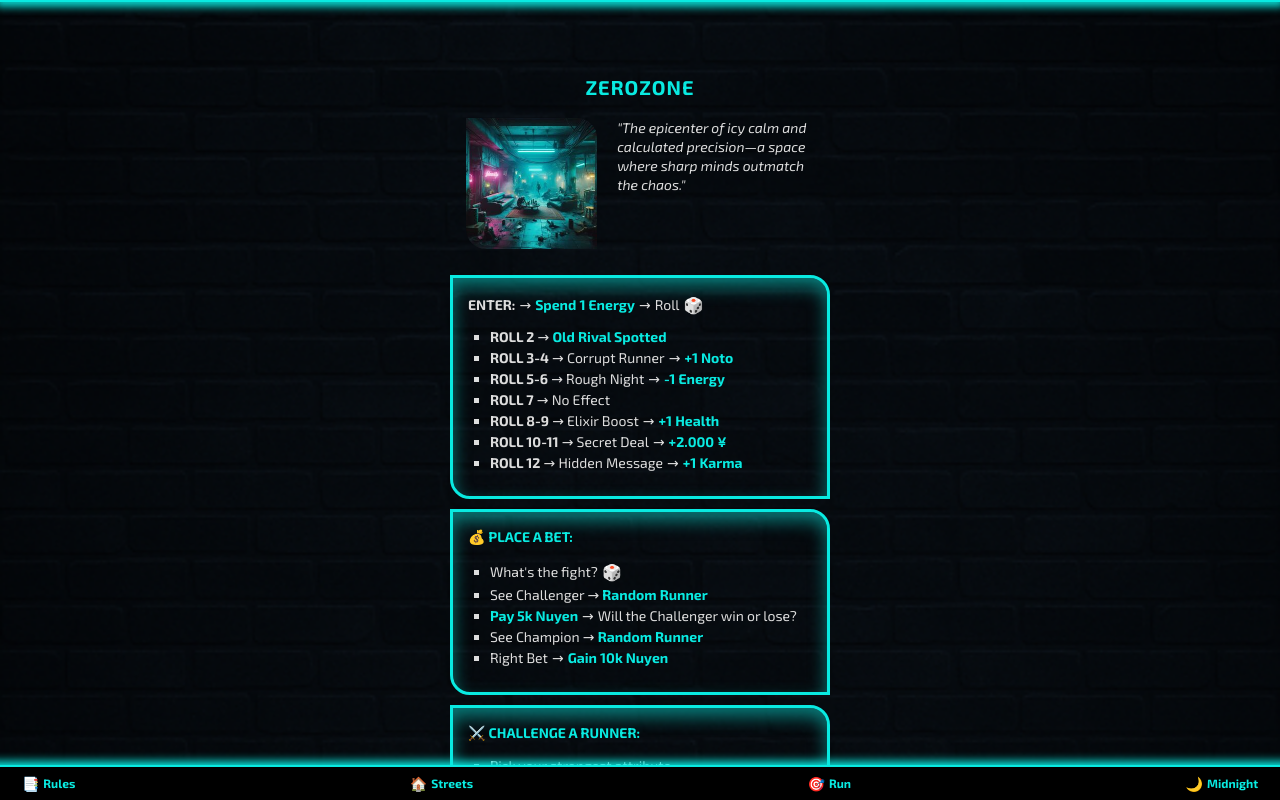
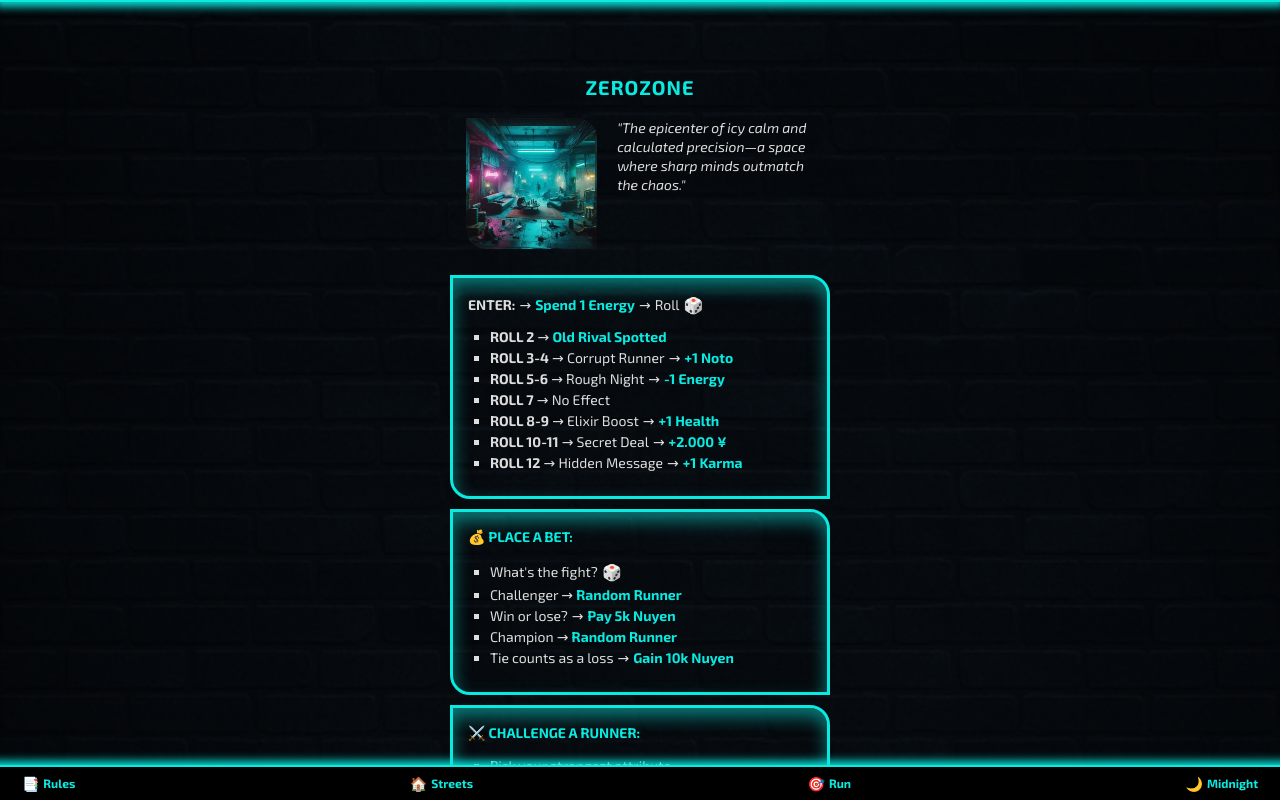
Before and after one commit to BroBuddy/shadowrun-neonhollow, a React (Vite) app: page /city/zerozone in a window 1280 px wide. Shown: the top 800 px of the page. Built offline with nearby package versions, Linux system fonts and the light colour scheme; no server answers.

Commit message:
improved challenge fight II

```diff
--- a/src/feature/city/pages/ZeroZone.tsx
+++ b/src/feature/city/pages/ZeroZone.tsx
@@ -62,17 +62,17 @@ function ZeroZone() {
                             )}
                         </InRow>
                     </li>
-                    <li>See Challenger <span>&#8594;</span> <RunnerView /></li>
+                    <li>Challenger <span>&#8594;</span> <RunnerView /></li>
                     <li>
+                        Win or lose?
+                        <span className='mx-1'>&#8594;</span>
                         <span className='font-bold highlight cursor-pointer' onClick={() => handleModify('Nuyen', -5)}>
                             Pay 5k Nuyen
                         </span>
-                        <span className='mx-1'>&#8594;</span>
-                        Will the Challenger win or lose?
                     </li>
-                    <li>See Champion <span>&#8594;</span> <RunnerView /></li>
+                    <li>Champion <span>&#8594;</span> <RunnerView /></li>
                     <li>
-                        Right Bet
+                        Tie counts as a loss
                         <span className='mx-1'>&#8594;</span>
                         <span className='font-bold highlight cursor-pointer' onClick={() => handleModify('Nuyen', 10)}>
                             Gain 10k Nuyen
```
